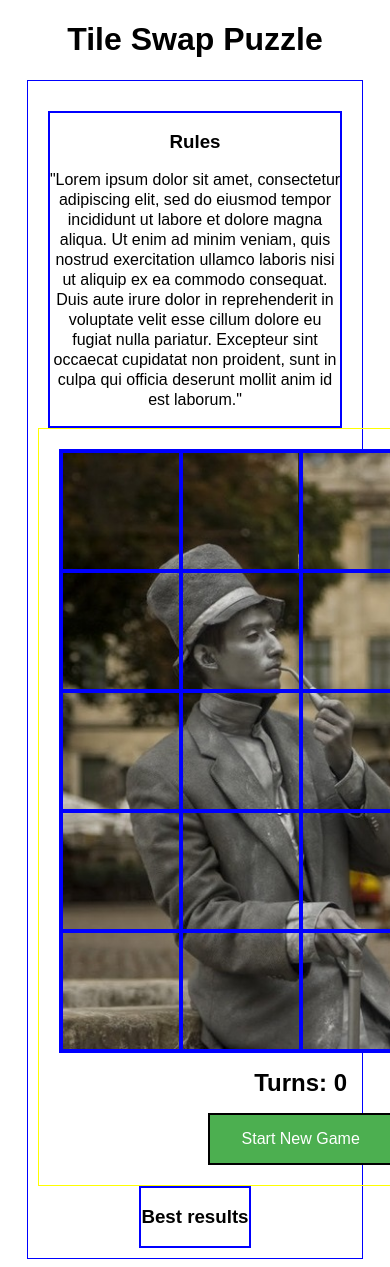
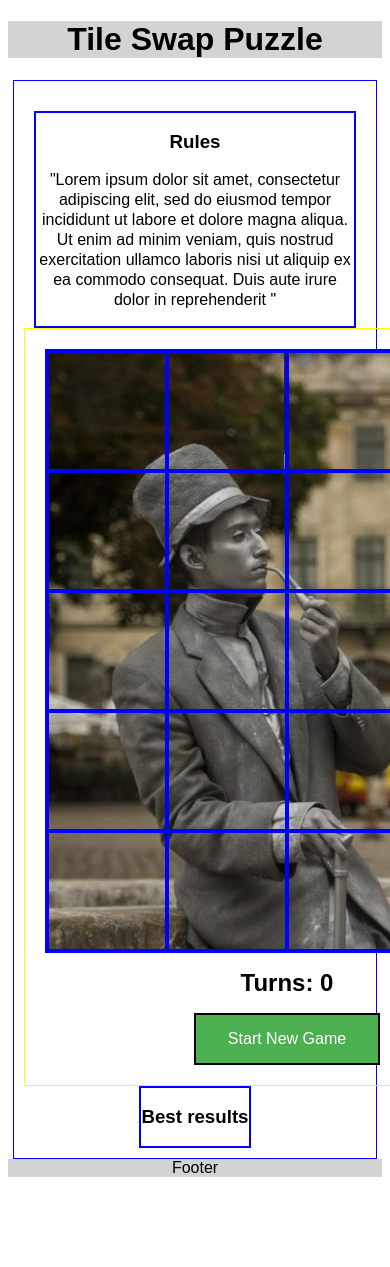
Before and after one commit to TomaszWoloszyn983/swap-puzzle-game, a plain HTML site: page index.html in a window 390 px wide. Shown: the top 1267 px of the page. After the commit the page ends 1185 px from the top, so only its background shows below. Drawn offline with Linux system fonts and the light colour scheme.

Commit message:
Fix bugs and errors

```diff
--- a/assets/css/style.css
+++ b/assets/css/style.css
@@ -22,6 +22,11 @@ li {
     border-bottom: 1px solid black;
     padding: 0;
     margin: 0 10px 0 10px;
+}
+
+#header {
+    background-color: lightgray;
+    height: fit-content;
 }
 
 #board {
@@ -104,7 +109,18 @@ li {
     text-align: justify
 }
 
+#footer{
+    background-color: lightgrey;
+}
+
 @media screen and (max-width: 1200px){
+    #game_container {
+        margin: 20px 5px 0 5px;
+    }
+
+}
+
+@media screen and (max-width: 992px){
     #game_container {
         border: 1px solid blue;
         display: block;
@@ -113,7 +129,7 @@ li {
         grid-template-rows: none;
         height: fit-content;
         line-height: 20px;
-        margin: 20px 5% 0 5%;
+        margin: 20px 5px 0 5px;
         padding: 10px;
     }
 
@@ -140,3 +156,7 @@ li {
     }
 
 }
+
+@media screen and (max-width: 768px){
+
+}
--- a/assets/js/script.js
+++ b/assets/js/script.js
@@ -120,17 +120,17 @@ function quitGame(){
 function toggleStartButton(button){
 
     // let button = document.getElementById("btn_new_game");
-    // button.addEventListener('click', toggleStartButton());
-    console.log("Toggling runs for: "+button.innerHTML);
+    // this.addEventListener('click', toggleStartButton());
+    console.log("Toggling runs from: "+button.innerHTML+"...");
 
     if(button.getAttribute(onclick) == startNewGame()){
         button.innerHTML = "Quit Game";
-        console.log("Chanding button to quit");
-        button.onclick = quitGame();
-    }else{   //  if(button.getAttribute(onclick) == QuitGame())
+        console.log("...to quit");
+        this.onclick = quitGame();
+    }else if(button.getAttribute(onclick) == quitGame()){   //
         button.innerHTML = "Start New Game";
-        console.log("Chanding button to start");
-        button.onclick = startNewGame();
+        console.log("...to start");
+        this.onclick = startNewGame();
     }
 }
 
--- a/index.html
+++ b/index.html
@@ -10,7 +10,7 @@
     <title>Tile Swap Puzzle</title>
 </head>
 <body>
-    <h1>Tile Swap Puzzle</h1>
+    <h1 id="header">Tile Swap Puzzle</h1>
 
     <section id="game_container">
         <br>
@@ -20,16 +20,14 @@
                 eiusmod tempor incididunt ut labore et dolore magna aliqua.
                 Ut enim ad minim veniam, quis nostrud exercitation ullamco laboris
                 nisi ut aliquip ex ea commodo consequat. Duis aute irure dolor in
-                reprehenderit in voluptate velit esse cillum dolore eu fugiat
-                nulla pariatur. Excepteur sint occaecat cupidatat non proident,
-                sunt in culpa qui officia deserunt mollit anim id est laborum."</p>
+                reprehenderit "</p>
         </div>
 
         <div id="game_window">
             <div id="board"></div>
 
             <h2>Turns: <span id="turns">0</span></h2>
-            <button type="button" onclick="startNewGame()" id="btn_new_game">Start New Game</button>
+            <button type="button" onclick="toggleStartButton(this)" id="btn_new_game">Start New Game</button>
         </div>
 
         <div id="results">
@@ -49,6 +47,7 @@
         </div>
     </section>
 
+    <footer id="footer">Footer</footer>
 
 
     <script src="assets/js/script.js"></script>
```
